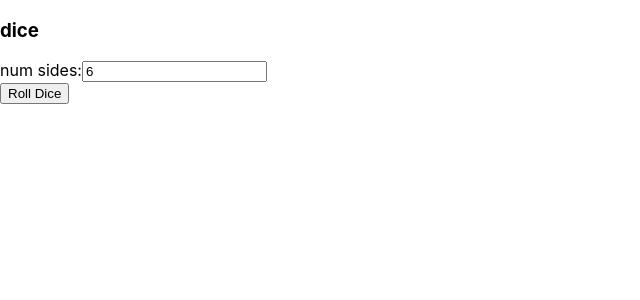
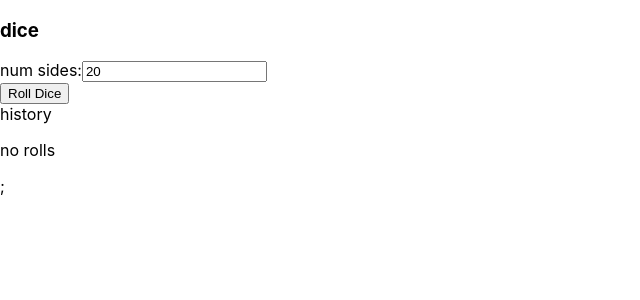
Before and after one commit to conorkenn/diceforge, a React (Create React App) app in the folder frontend/: page / in a window 1280 px wide. Shown: the top 300 px of the page, without its empty margins (0-640 px from the left). Built offline with nearby package versions, Linux system fonts and the light colour scheme.

Commit message:
added roll history

```diff
--- a/frontend/src/components/DiceRoller.tsx
+++ b/frontend/src/components/DiceRoller.tsx
@@ -1,15 +1,19 @@
 import React, {useState} from "react";
 import { rollDice, RollResponse } from "../api/diceApi";
+import RollHistory from "./RollHistory";
 
 const DiceRoller: React.FC = () => {
-    const [sides, setSides] = useState(6)
+    const [sides, setSides] = useState(20)
     const [result, setResult] = useState<RollResponse | null>(null)
     const [error, setError] = useState<string | null>(null)
+    const [history, setHistory] = useState<number[]>([]);
+
 
     const handleRoll = async () => {
         try{
             const rollResult = await rollDice({sides})
             setResult(rollResult)
+            setHistory(prevHistory => [...prevHistory, rollResult.result]);
         }  catch (err){
             setError("failed to roll")
         }
@@ -39,6 +43,8 @@ const DiceRoller: React.FC = () => {
                     <p>{result.result}</p>
                 </div>
             )}
+
+            <RollHistory history ={history}/>
         </div>
     );
 }
--- /dev/null
+++ b/frontend/src/components/RollHistory.tsx
@@ -0,0 +1,24 @@
+import React from "react"
+
+interface RollHistoryProps {
+    history: number[];
+}
+
+const RollHistory: React.FC<RollHistoryProps> = ({history}) =>{
+    return (
+        <div>
+            <div>history</div>
+            {history.length > 0 ? (
+                <ul>
+                    {history.map((roll) => (
+                        <li>{roll}</li>
+                    ))}
+                </ul>
+            ) : (
+             <p>no rolls</p>
+            )};
+        </div>
+    );
+};
+
+export default RollHistory
```
